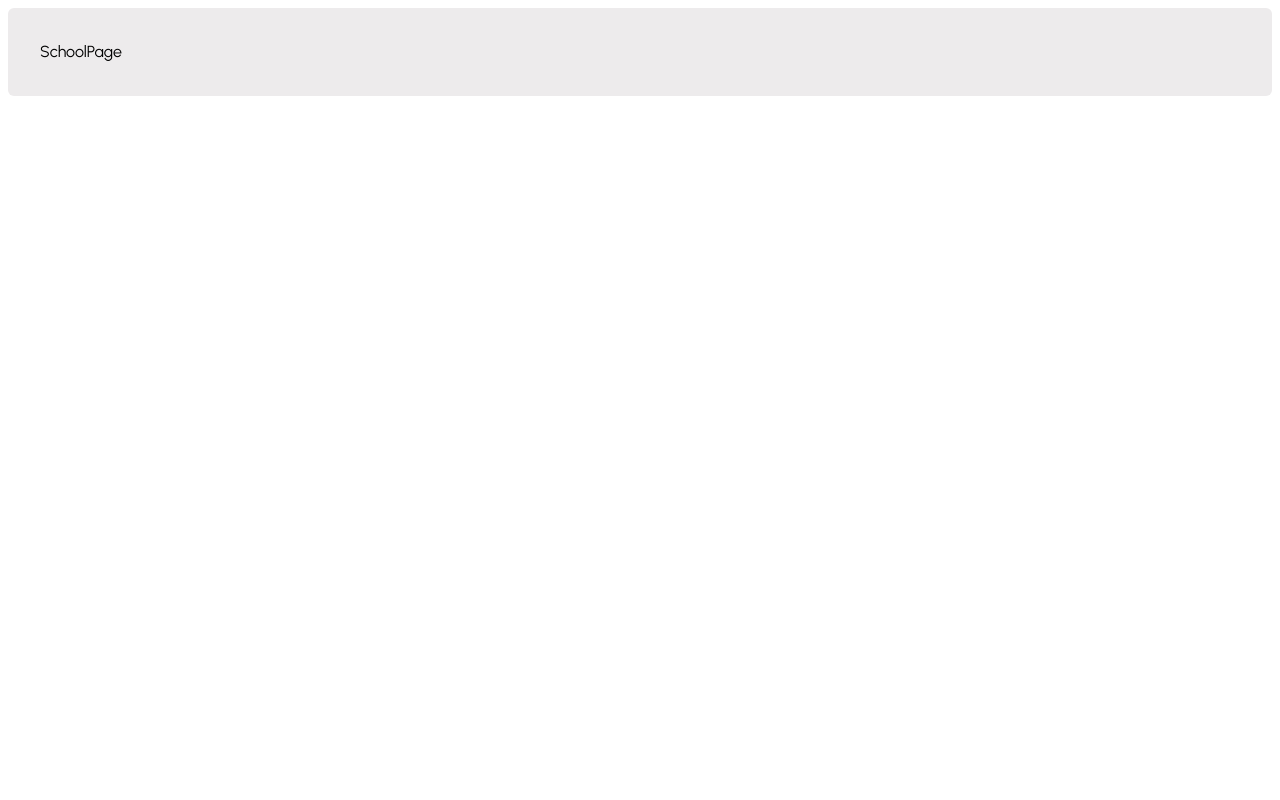
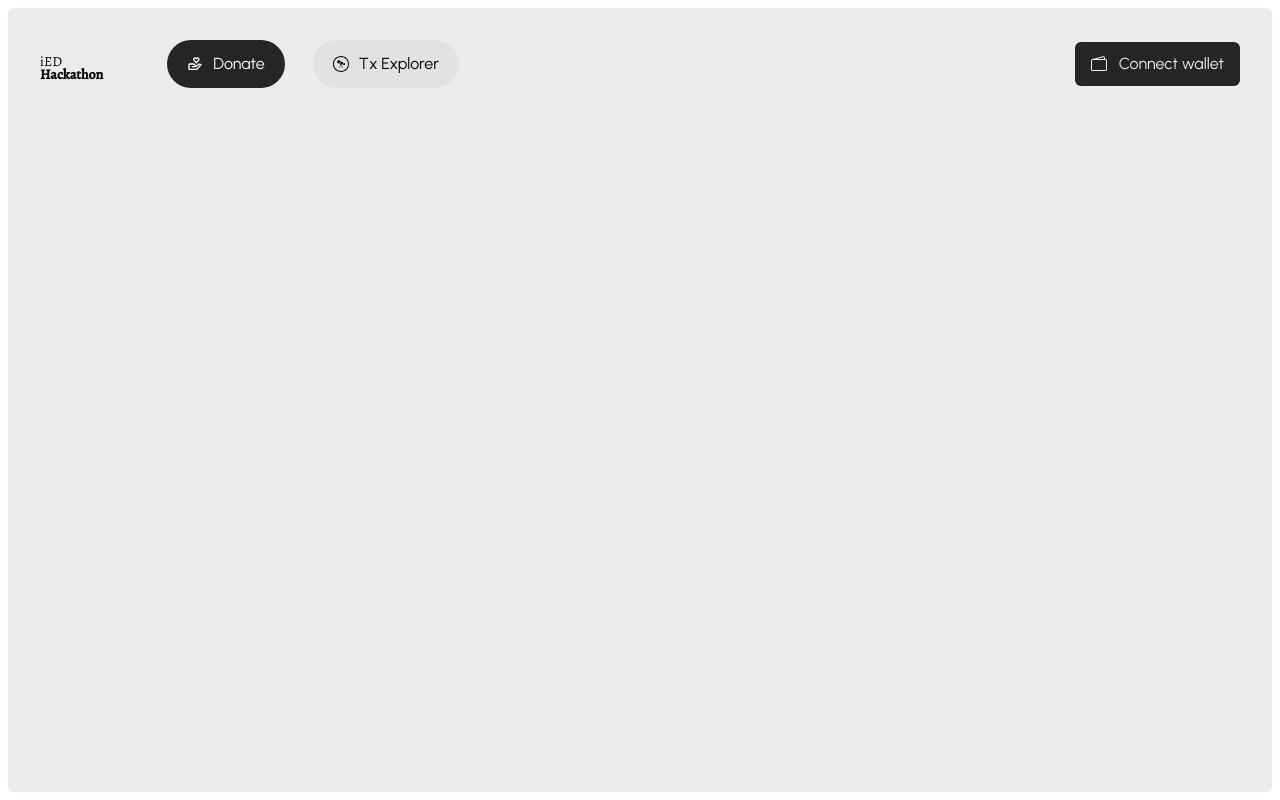
Before and after one commit to icp-hackathons/ied-hack-FE, a Next.js app: page /school/1 in a window 1280 px wide. Built offline with nearby package versions, Linux system fonts and the light colour scheme.

Commit message:
add header

```diff
--- a/app/school/[id]/page.tsx
+++ b/app/school/[id]/page.tsx
@@ -1,9 +1,10 @@
+import { Header } from "@/components/Header"
 import React from "react"
 
 const SchoolPage = () => {
   return (
-    <div className="bg-grey-50 m-2 p-[2rem] rounded-md urbanist">
-      SchoolPage
+    <div className="bg-grey-50 m-2 p-[2rem] rounded-md urbanist min-h-[98vh]">
+      <Header />
     </div>
   )
 }
--- /dev/null
+++ b/components/ConnectWallet.tsx
@@ -0,0 +1,12 @@
+"use client"
+import React from "react"
+import { BsWallet2 } from "react-icons/bs"
+
+export const ConnectWallet = () => {
+  return (
+    <button className="bg-grey-700 text-grey-50 px-[16px] py-[10px] rounded-md flex items-center gap-3">
+      <BsWallet2 className="inline" />
+      <span>Connect wallet</span>
+    </button>
+  )
+}
--- /dev/null
+++ b/components/Header.tsx
@@ -0,0 +1,50 @@
+"use client"
+import React from "react"
+import { Logo } from "./Logo"
+import Link from "next/link"
+import { BiDonateHeart } from "react-icons/bi"
+import { FaWpexplorer } from "react-icons/fa"
+import { usePathname } from "next/navigation"
+import { ConnectWallet } from "./ConnectWallet"
+
+export const Header = () => {
+  const pathname = usePathname()
+  const txActive =
+    pathname === "/tx-explorer" ? "text-white bg-grey-700" : "bg-grey-100"
+  const donateActive = pathname.includes("school")
+    ? "text-white bg-grey-700"
+    : "bg-grey-100"
+  return (
+    <header className="flex justify-between items-center">
+      <div className="flex items-center gap-[4rem]">
+        <Link href={"/"}>
+          <h2 className="alegreya text-sm font-normal">iED</h2>
+          <h2 className="alegreya text-sm font-semibold leading-[5px]">
+            Hackathon
+          </h2>
+        </Link>
+        <nav>
+          <ul className="flex items-center gap-7">
+            <li>
+              <Link
+                href={"/#schools"}
+                className={`inline-block px-5 py-3 rounded-[24px] flex items-center gap-[10px] hover:bg-grey-700 hover:text-white transition-all duration-2 ease-in-out ${donateActive}`}
+              >
+                <BiDonateHeart className="inline" /> <span>Donate</span>
+              </Link>
+            </li>
+            <li>
+              <Link
+                href={"/tx-explorer"}
+                className={`inline-block px-5 py-3 rounded-[24px] flex items-center gap-[10px] hover:bg-grey-700 hover:text-white transition-all duration-2 ease-in-out ${txActive}`}
+              >
+                <FaWpexplorer className="inline" /> <span>Tx Explorer</span>
+              </Link>
+            </li>
+          </ul>
+        </nav>
+      </div>
+      <ConnectWallet />
+    </header>
+  )
+}
--- a/components/Landing/Schools.tsx
+++ b/components/Landing/Schools.tsx
@@ -3,7 +3,7 @@ import { SchoolCard } from "../SchoolCard"
 
 export const Schools = () => {
   return (
-    <div className=" md:p-[3rem] p-[1rem]">
+    <div className=" md:p-[3rem] p-[1rem]" id="schools">
       <div className="alegreya mb-[2rem]">
         <h2 className="text-[3rem] font-semibold text-grey-600 leading-[3rem]">
           All Schools
```
